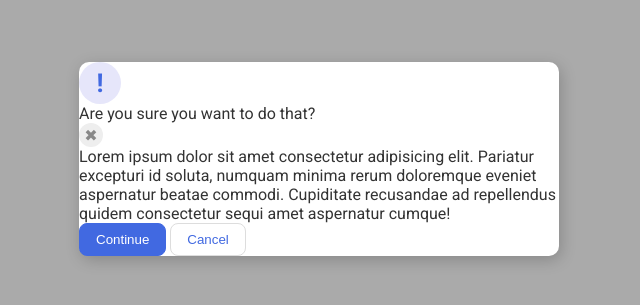
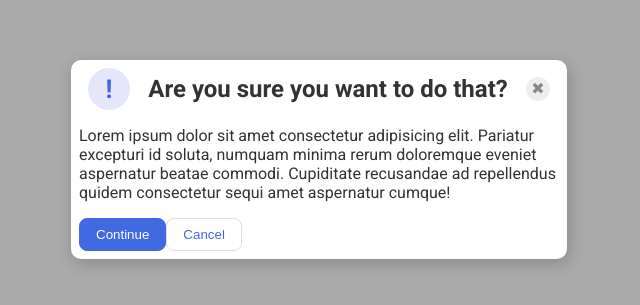
Before and after one commit to AaSa98/css-exercises, a plain HTML site: page flex/05-flex-modal/index.html in a window 1280 px wide. Shown: the part 241-546 px from the top of the page, without its empty margins (321-961 px from the left). Drawn offline with Linux system fonts and the light colour scheme.

Commit message:
05 gelöst

```diff
--- a/flex/05-flex-modal/index.html
+++ b/flex/05-flex-modal/index.html
@@ -9,12 +9,16 @@
 </head>
 <body>
   <div class="modal">
-    <div class="icon">!</div>
-    <div class="header">Are you sure you want to do that?</div>
-    <div class="close-button">✖</div>
+    <div class="top_stuff">
+      <div class="icon">!</div>
+      <div class="header">Are you sure you want to do that?</div>
+      <div class="close-button">✖</div>
+    </div>
     <div class="text">Lorem ipsum dolor sit amet consectetur adipisicing elit. Pariatur excepturi id soluta, numquam minima rerum doloremque eveniet aspernatur beatae commodi. Cupiditate recusandae ad repellendus quidem consectetur sequi amet aspernatur cumque!</div>
-    <button class="continue">Continue</button>
-    <button class="cancel">Cancel</button>
+    <div class="bot_button">
+      <button class="continue">Continue</button>
+      <button class="cancel">Cancel</button>
+    </div>
   </div>
 </body>
 </html>
--- a/flex/05-flex-modal/style.css
+++ b/flex/05-flex-modal/style.css
@@ -20,6 +20,11 @@ body {
   width: 480px;
   border-radius: 10px;
   box-shadow: 2px 4px 16px rgba(0,0,0,.2);
+  display: flex;
+  flex-direction: column;
+  justify-content: center;
+  gap: 16px;
+  padding: 8px;
 }
 
 .icon {
@@ -64,3 +69,18 @@ button.cancel {
   border: 1px solid #ddd;
   color: royalblue;
 }
+
+.bot_button{
+  display: flex;
+}
+
+.top_stuff{
+  display: flex;
+  justify-content: space-around;
+  align-items: center;
+}
+
+.header{
+  font-size: 24px;
+  font-weight: bold;
+}
```
